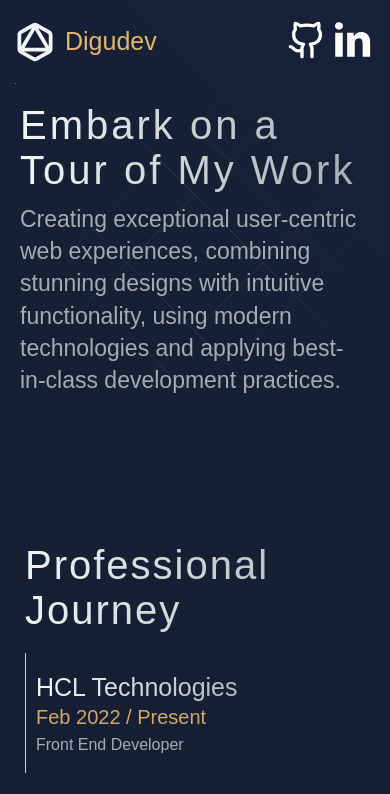
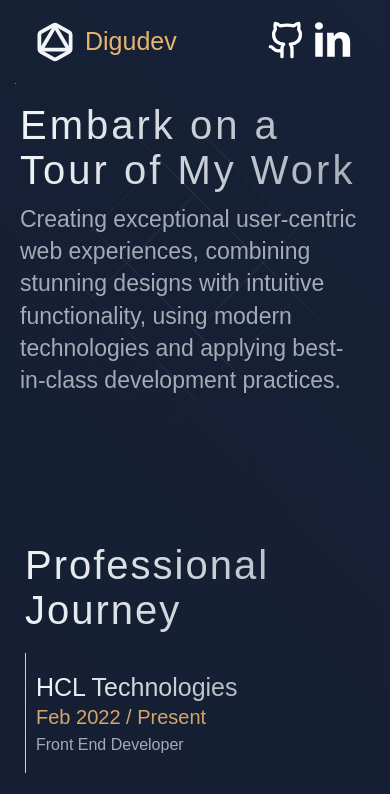
Before and after one commit to DiegoEDG/portfolio, a Next.js app: page / in a window 390 px wide. Shown: the top 794 px of the page. Built offline with nearby package versions, Linux system fonts and the light colour scheme; a web font is replaced by a local one.

Commit message:
UI/UX: Remove animation

```diff
--- a/src/components/Navbar.module.css
+++ b/src/components/Navbar.module.css
@@ -7,7 +7,6 @@
 	flex-direction: row;
 	align-items: center;
 	justify-content: space-between;
-	animation: fadeIn 0.4s ease-in both;
 }
 .itemsContainer {
 	display: flex;
@@ -23,19 +22,3 @@
 .icon {
 	margin-left: 8px;
 }
-
-@keyframes fadeIn {
-	from {
-		opacity: 0;
-		transform: translate3d(0, -20%, 0);
-	}
-	to {
-		opacity: 1;
-		transform: translate3d(0, 0, 0);
-	}
-}
-@media only screen and (max-width: 450px) {
-	.main {
-		padding: 20px 0px;
-	}
-}
```
